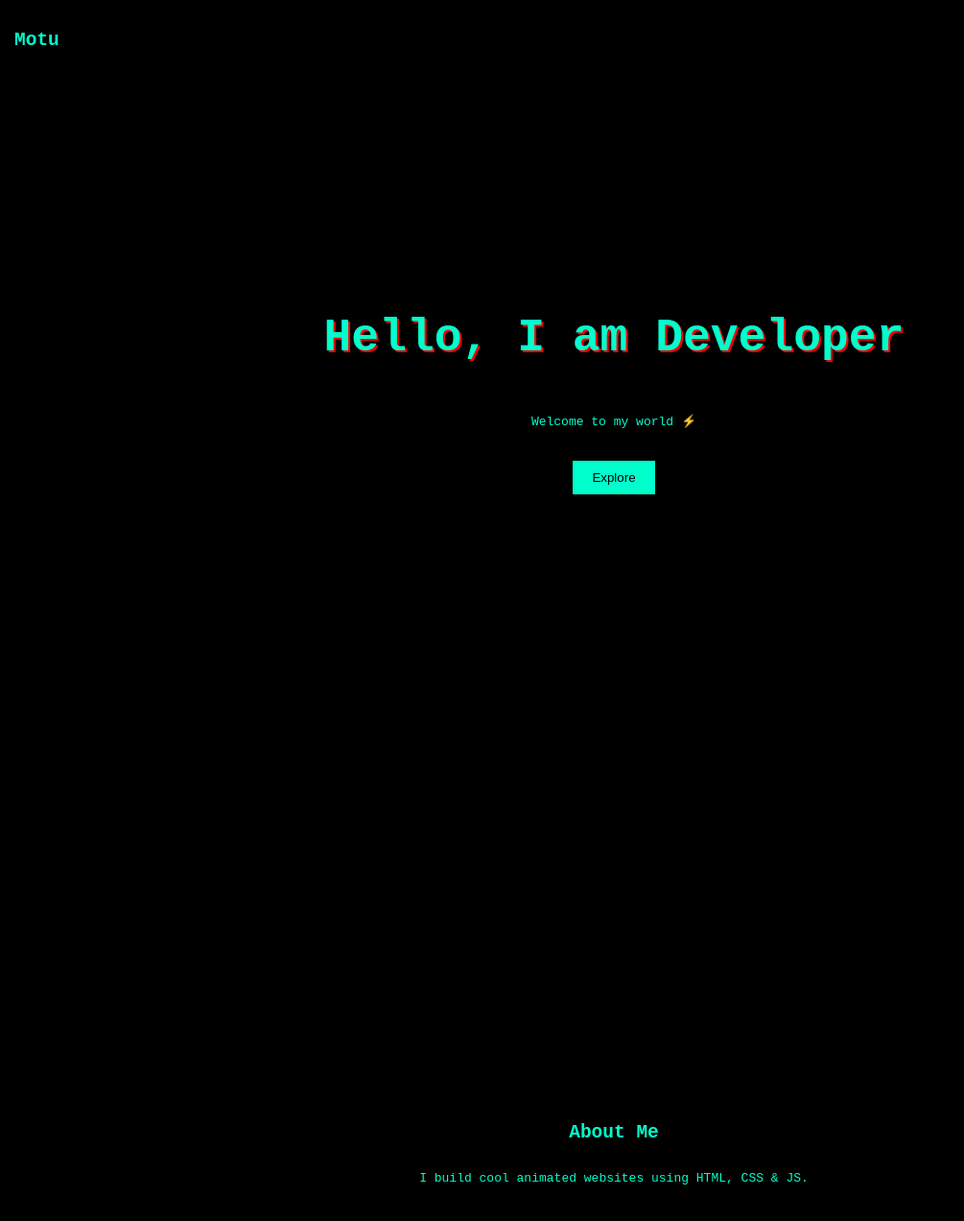
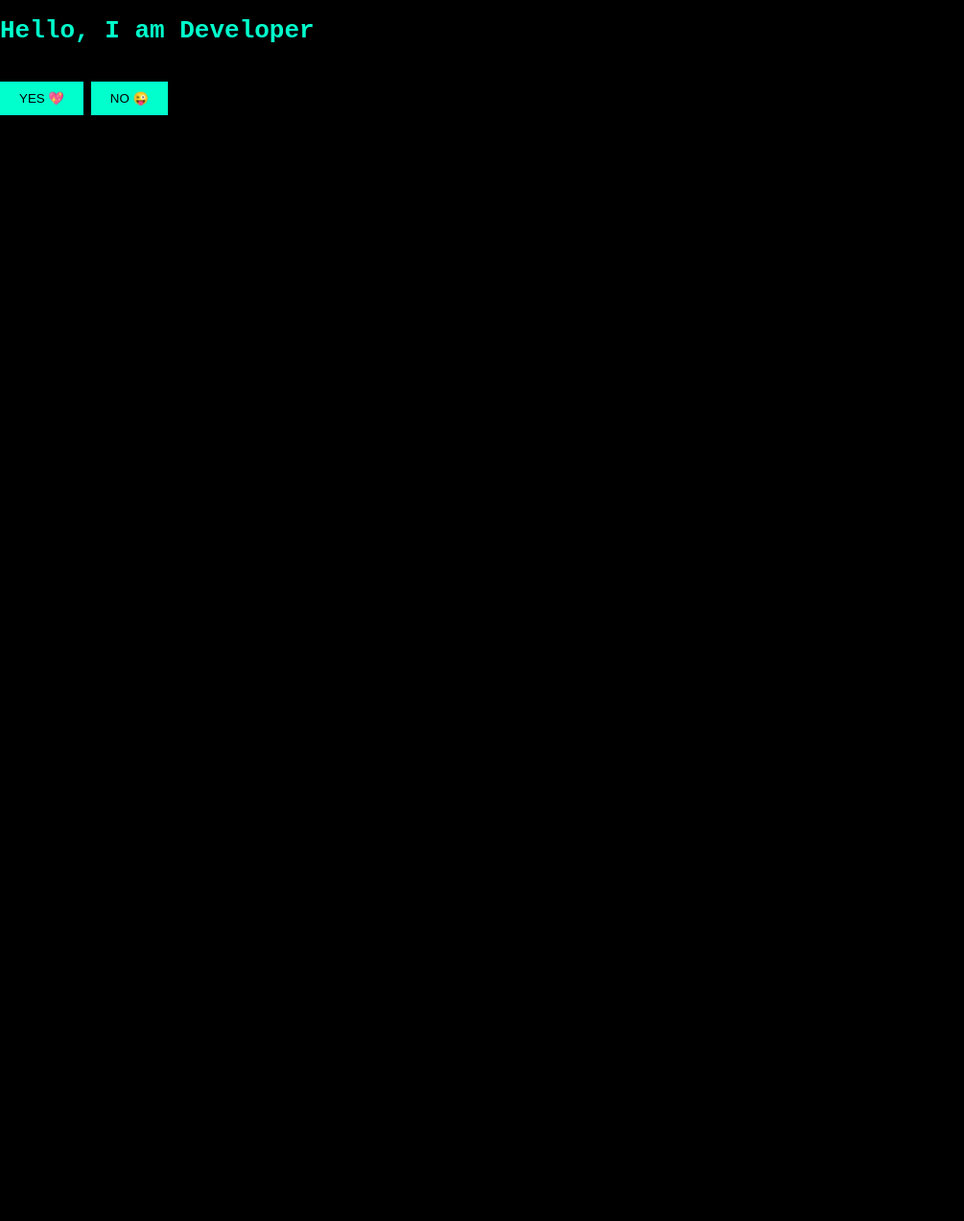
Before and after one commit to sonukumar0109/hello_motu, a plain HTML site: page index.html in a window 1280 px wide. Shown: the whole page at 96% size, without its empty margins (0-1005 px from the left). After the commit the page ends 800 px from the top, so only its background shows below. Drawn offline with Linux system fonts and the light colour scheme.

Commit message:
Update index.html

```diff
--- a/index.html
+++ b/index.html
@@ -2,28 +2,28 @@
 <html lang="en">
 <head>
   <meta charset="UTF-8">
-  <title>Hello Motu </title>
+  <title>For whom this ❤️ actually diserves </title>
   <link rel="stylesheet" href="style.css">
 </head>
 <body>
 
-  <div class="loader">Loading...</div>
+<audio autoplay loop>
+  <source src="song.mp3" type="audio/mp3">
+</audio>
 
-  <nav>
-    <h2>Motu</h2>
-  </nav>
+<div class="container">
+  <h1 id="text"></h1>
 
-  <section class="hero">
-    <h1 id="text">Hello, I am DuDu The Sexy Developer</h1>
-    <p>Welcome to my world ⚡</p>
-    <button onclick="scrollToSection()">Explore</button>
-  </section>
+  <div class="buttons">
+    <button onclick="yesClick()">YES 💖</button>
+    <button id="noBtn">NO 😜</button>
+  </div>
 
-  <section class="about">
-    <h2>About Me</h2>
-    <p>I build cool animated websites using HTML, CSS & JS.</p>
-  </section>
+  <h2 id="result"></h2>
+</div>
 
-  <script src="script.js"></script>
+<div class="hearts"></div>
+
+<script src="script.js"></script>
 </body>
 </html>
```
